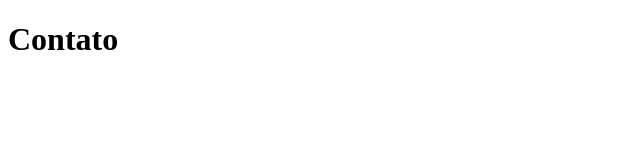
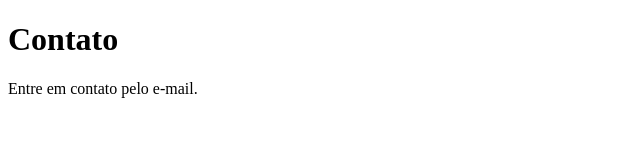
Before and after one commit to carlondev/sistema-de-cadastro-games, a plain HTML site: page contato.html in a window 1280 px wide. Shown: the whole page, without its empty margins (0-640 px from the left). Drawn offline with Linux system fonts and the light colour scheme.

Commit message:
adicionando e-mail de contato

```diff
--- a/contato.html
+++ b/contato.html
@@ -8,5 +8,6 @@
 </head>
 <body>
     <h1>Contato</h1>
+    <p>Entre em contato pelo e-mail.</p>
 </body>
 </html>
```
